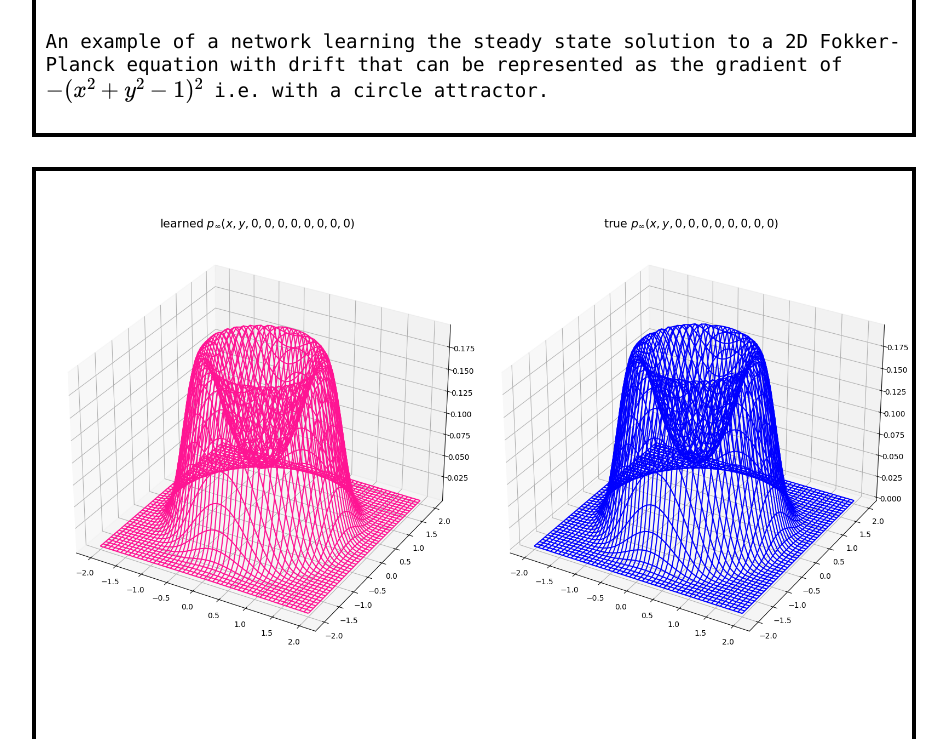
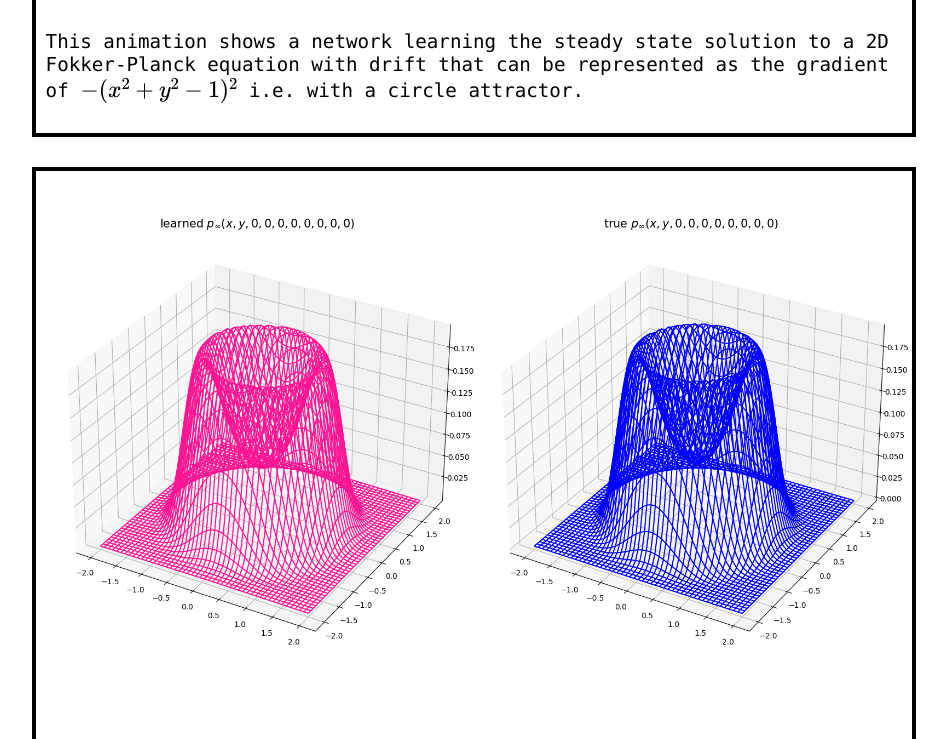
Before and after one commit to pinakm9/gallery22, a plain HTML site: page index.html in a window 1280 px wide. Shown: the part 1176-1915 px from the top of the page, without its empty margins (166-1113 px from the left). Drawn offline with nearby package versions, Linux system fonts and the light colour scheme; some packages are replaced by stand-ins of ours.

Commit message:
text mod

```diff
--- a/index.html
+++ b/index.html
@@ -29,7 +29,7 @@
     <div class="row">
         <div class="column middle">
             <video controls class=videoInsert id="v11" src="assets/learning_8.mp4"></video>
-            <p>An example of a network learning the steady state solution to a 2D Fokker-Planck equation with drift that can be represented as the gradient of $-(x^2+y^2-1)^2$ i.e. with a circle attractor.</p>
+            <p>This animation shows a network learning the steady state solution to a 2D Fokker-Planck equation with drift that can be represented as the gradient of $-(x^2+y^2-1)^2$ i.e. with a circle attractor.</p>
     </div>
     </div>
 
```
